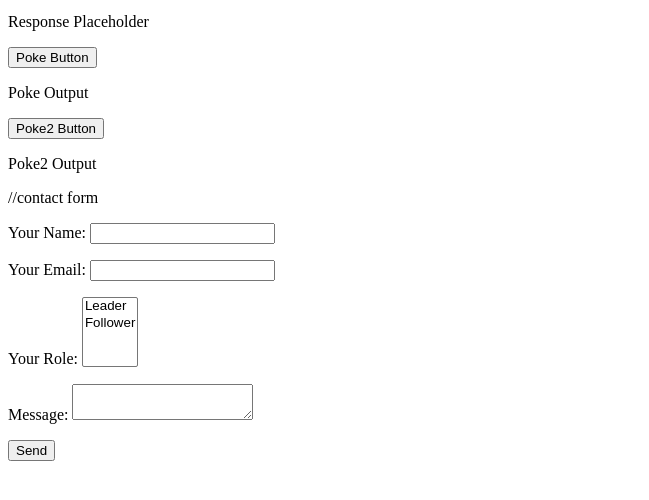
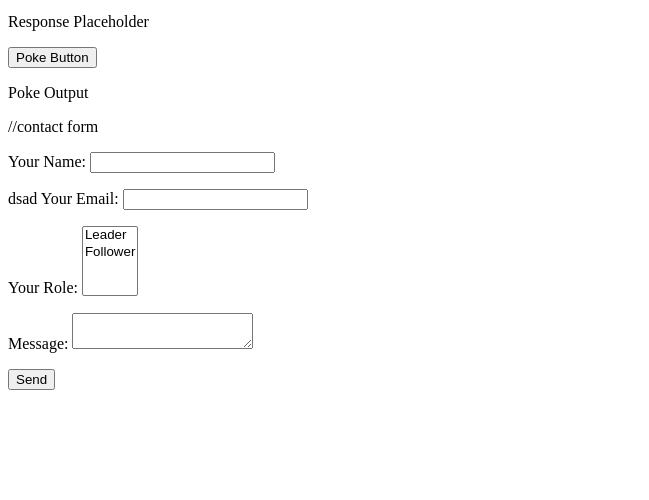
Before and after one commit to JayantAggrwal/slf, a plain HTML site: page public/index.html in a window 1280 px wide. Shown: the part 104-604 px from the top of the page, without its empty margins (0-649 px from the left). Drawn offline with Linux system fonts and the light colour scheme.

```diff
--- a/public/index.html
+++ b/public/index.html
@@ -14,8 +14,8 @@
     <button id="poke-btn">Poke Button</button>
     <p id="poke-output">Poke Output</p>
 
-    <button id="poke2-btn">Poke2 Button</button>
-    <p id="poke2-output">Poke2 Output</p>
+    <!-- <button id="poke2-btn">Poke2 Button</button>
+    <p id="poke2-output">Poke2 Output</p> -->
 
 
 
@@ -24,7 +24,7 @@
       <p>
         <label>Your Name: <input type="text" name="name" /></label>
       </p>
-      <p>
+      <p>dsad
         <label>Your Email: <input type="email" name="email" /></label>
       </p>
       <p>
@@ -79,7 +79,7 @@
         }
         )
       })
-
+<!--
       document.addEventListener('DOMContentLoaded', () => {
         const poke2Btn = document.getElementById('poke2-btn')
         const poke2Text = document.getElementById('poke2-output')
@@ -92,7 +92,7 @@
         const data = res.json()
           poke2Text.innerText = JSON.stringify(data)
       })
-    })
+    }) -->
 
     </script>
   </body>
```
Also changed, not shown: netlify/functions/poke2.js (added).
